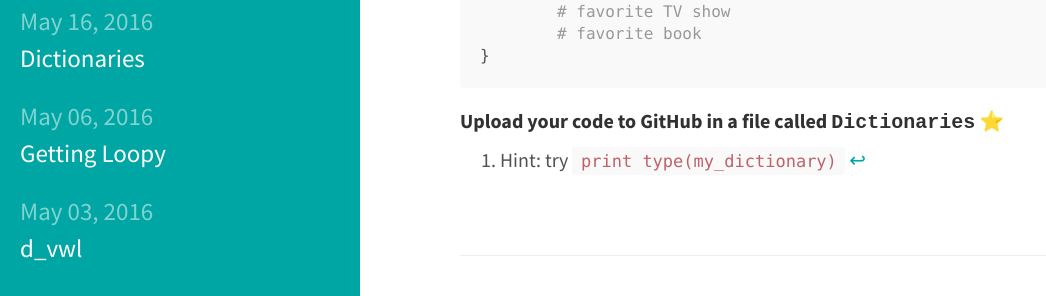
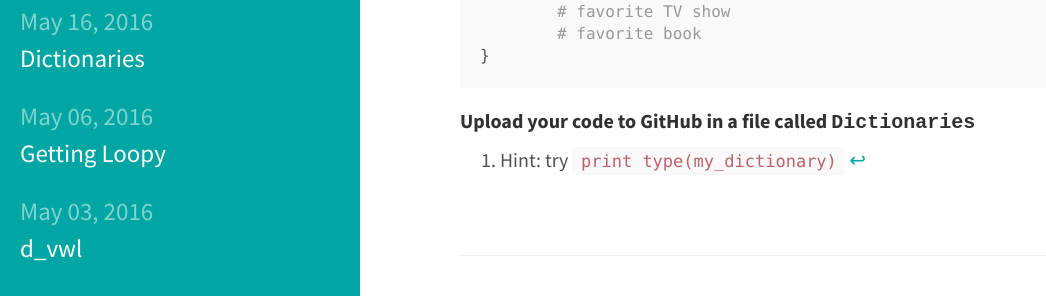
Before and after one commit to bensk/cs11, a Jekyll site: the page built from _posts/2016/2016-05-16-dictionaries.md, in a window 1280 px wide and 900 px high, scrolled down 1549 px. Shown: the part 283-579 px from the top of the window, without its empty margins (0-1046 px from the left). Built offline with Jekyll 4.4.1, drawn with Linux system fonts in a browser that asks for light colours; a style sheet for code colours, icons or effects is not loaded.

Commit message:
removed star

````diff
--- a/_posts/2016/2016-05-16-dictionaries.md
+++ b/_posts/2016/2016-05-16-dictionaries.md
@@ -78,4 +78,4 @@ user_profile = {
 }
 ```
 
-#### <span class="mega-octicon octicon-mark-github"></span> Upload your code to GitHub in a file called <kbd>Dictionaries</kbd> ⭐️
+#### <span class="mega-octicon octicon-mark-github"></span> Upload your code to GitHub in a file called <kbd>Dictionaries</kbd>
````
